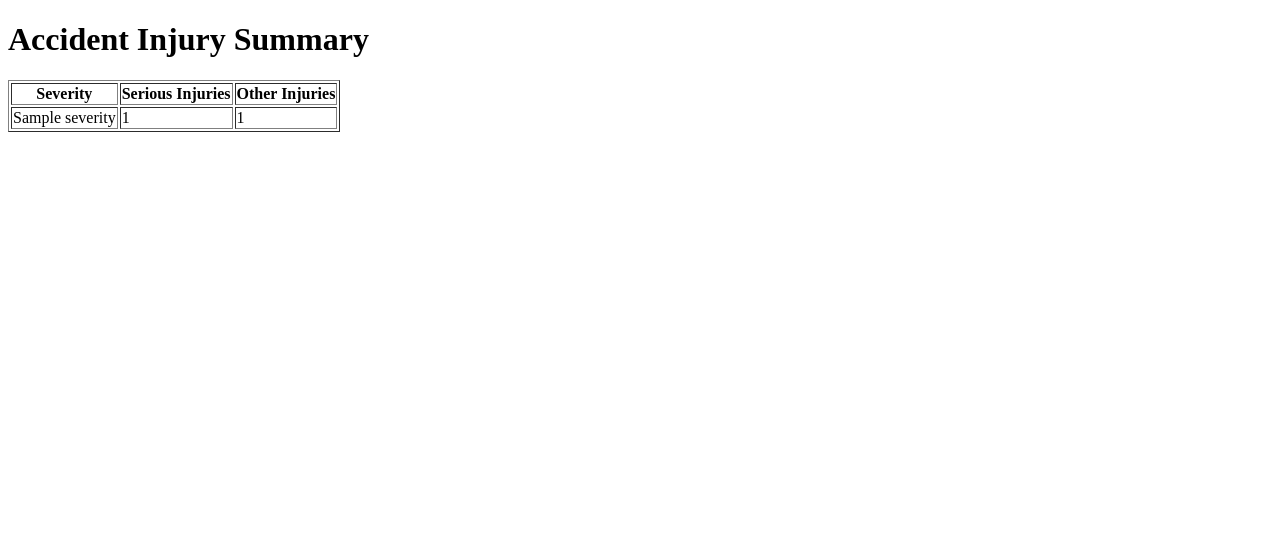
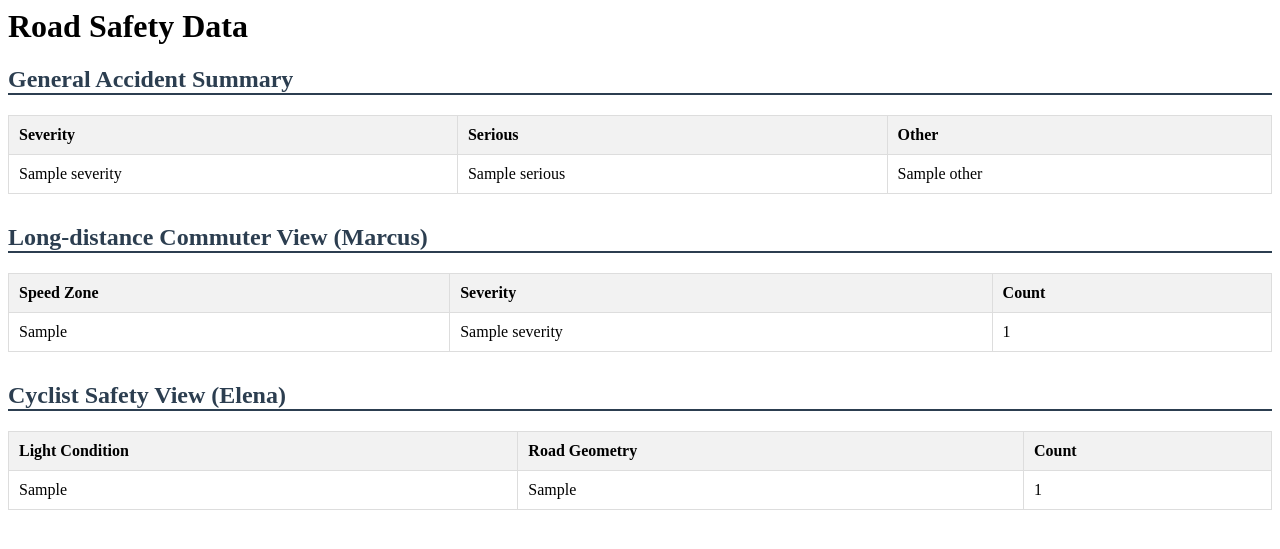
Before and after one commit to joshua-b4847/road-safety-project, a Flask app: template templates/summary.html in a window 1280 px wide. Shown: the top 549 px of the page. Run offline with Flask 3, Linux system fonts and the light colour scheme; the template is opened without the code that fills it: most values are stand-ins (such as "Sample title", 1, 10 or a date in 2020).

Commit message:
Update summary.html

```diff
--- a/templates/summary.html
+++ b/templates/summary.html
@@ -1,20 +1,32 @@
-<!DOCTYPE html>
-<html>
-<body>
-    <h1>Accident Injury Summary</h1>
-    <table border="1">
-        <tr>
-            <th>Severity</th>
-            <th>Serious Injuries</th>
-            <th>Other Injuries</th>
-        </tr>
-        {% for row in data %}
-        <tr>
-            <td>{{ row['severity'] }}</td>
-            <td>{{ row['total_serious'] }}</td>
-            <td>{{ row['total_other'] }}</td>
-        </tr>
-        {% endfor %}
-    </table>
-</body>
-</html>
+<h1>Road Safety Data</h1>
+
+<style>
+    table { width: 100%; border-collapse: collapse; margin-bottom: 30px; }
+    th { background-color: #f2f2f2; }
+    th, td { border: 1px solid #ddd; padding: 10px; text-align: left; }
+    h2 { color: #2c3e50; border-bottom: 2px solid #2c3e50; }
+</style>
+
+<h2>General Accident Summary</h2>
+<table>
+    <tr><th>Severity</th><th>Serious</th><th>Other</th></tr>
+    {% for row in general %}
+    <tr><td>{{ row['severity'] }}</td><td>{{ row['serious'] }}</td><td>{{ row['other'] }}</td></tr>
+    {% endfor %}
+</table>
+
+<h2>Long-distance Commuter View (Marcus)</h2>
+<table>
+    <tr><th>Speed Zone</th><th>Severity</th><th>Count</th></tr>
+    {% for row in marcus %}
+    <tr><td>{{ row['speed_zone'] }}</td><td>{{ row['severity'] }}</td><td>{{ row['count'] }}</td></tr>
+    {% endfor %}
+</table>
+
+<h2>Cyclist Safety View (Elena)</h2>
+<table>
+    <tr><th>Light Condition</th><th>Road Geometry</th><th>Count</th></tr>
+    {% for row in elena %}
+    <tr><td>{{ row['light_condition'] }}</td><td>{{ row['road_geometry'] }}</td><td>{{ row['count'] }}</td></tr>
+    {% endfor %}
+</table>
```
